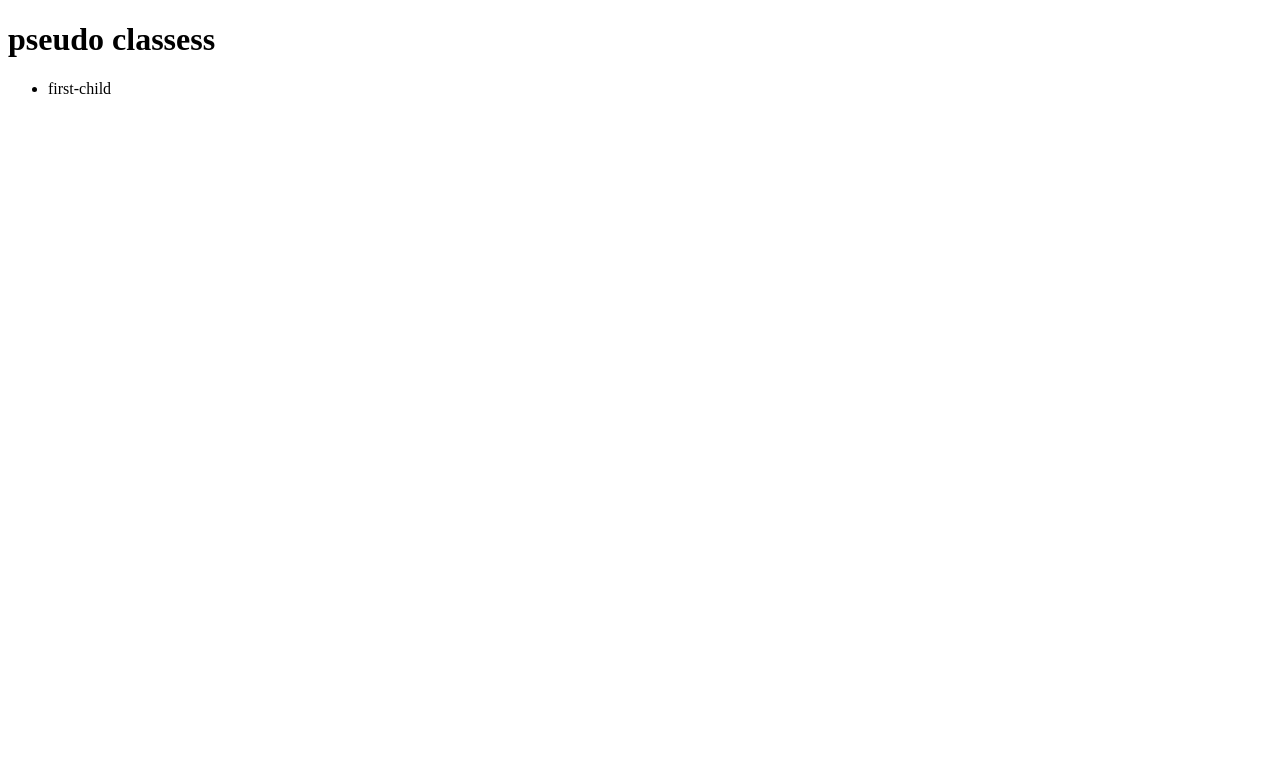
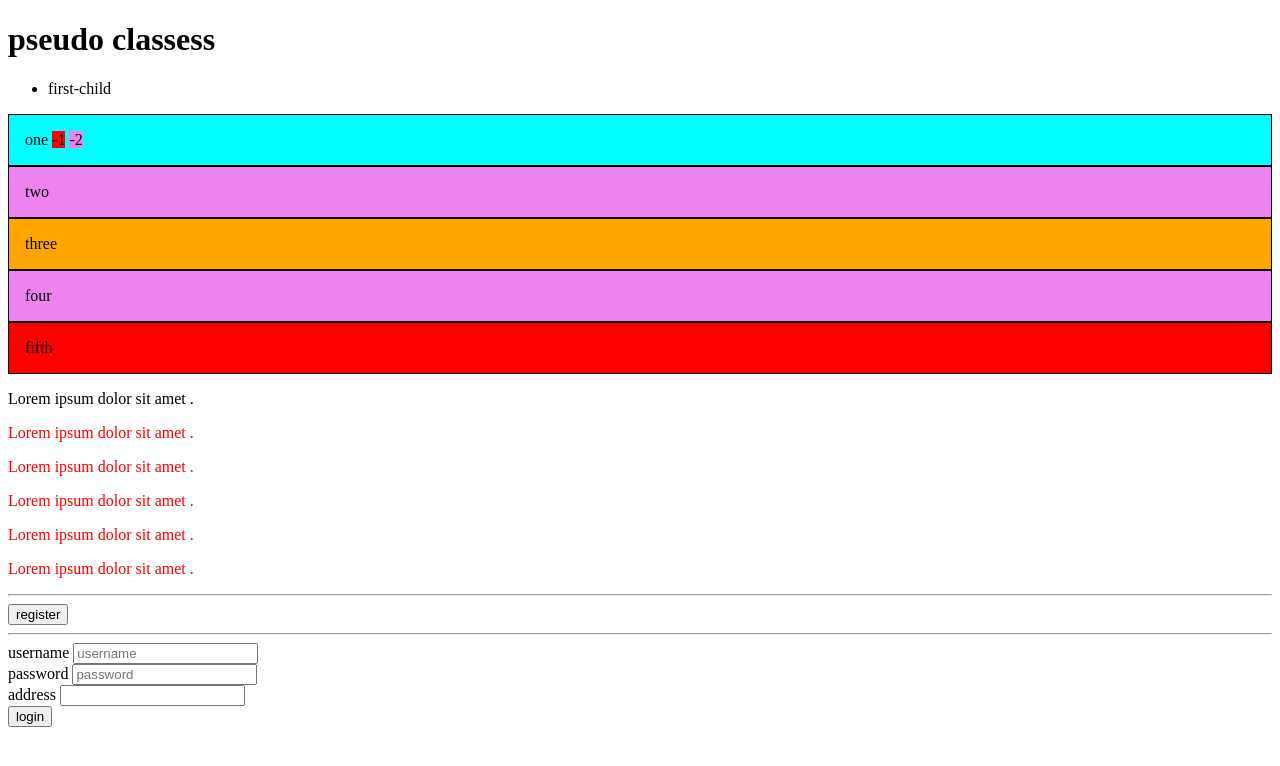
Before and after one commit to sagartmg2/baisakh-2, a plain HTML site: page pseudo.html in a window 1280 px wide. Drawn offline with Linux system fonts and the light colour scheme.

Commit message:
pseduo class

```diff
--- a/pseudo.html
+++ b/pseudo.html
@@ -6,6 +6,65 @@
     <meta http-equiv="X-UA-Compatible" content="IE=edge">
     <meta name="viewport" content="width=], initial-scale=1.0">
     <title>Document</title>
+    <style>
+        .child {
+            padding: 1rem;
+            border: 1px solid black;
+        }
+
+        /* .child.first {
+            color: red;
+        } */
+
+        /* .parent :first-child{
+            color:red;
+        } */
+
+        .parent :first-child {
+            background-color: cyan;
+        }
+
+
+        .child :first-child {
+            background-color: red;
+        }
+
+        .child:last-child {
+            background-color: red;
+        }
+
+        .child:nth-child(3) {
+            background-color: orange;
+        }
+
+        .parent :nth-child(2n) {
+            background-color: violet;
+        }
+
+        h1:hover {
+            color: red;
+        }
+
+        button:focus {
+            background-color: aqua;
+        }
+
+        /* .contents .first{
+            color:red;
+        } */
+
+        /* .contents :first-child{
+            color:red;
+        } */
+
+        /* .contents :not(.first){
+            color:red;
+        } */
+
+        .contents :not(:first-child) {
+            color: red;
+        }
+    </style>
 </head>
 
 <body>
@@ -16,6 +75,61 @@
         </li>
     </ul>
 
+
+    <div class="parent">
+        <div class="child first">one
+            <span>-1</span>
+            <span>-2</span>
+        </div>
+        <div class="child">two</div>
+        <div class="child ">three</div>
+        <div class="child">four</div>
+        <div class="child">fifth</div>
+    </div>
+
+    <div class="contents">
+        <p class="first">
+            Lorem ipsum dolor sit amet .
+        </p>
+        <p>
+            Lorem ipsum dolor sit amet .
+        </p>
+        <p>
+            Lorem ipsum dolor sit amet .
+        </p>
+        <p>
+            Lorem ipsum dolor sit amet .
+        </p>
+        <p>
+            Lorem ipsum dolor sit amet .
+        </p>
+        <p>
+            Lorem ipsum dolor sit amet .
+        </p>
+    </div>
+
+    <hr>
+    <button>
+        register
+    </button>
+
+    <hr>
+    <form>
+        <div>
+            <label for="">username</label>
+            <input placeholder="username"  />
+        </div>
+        <div>
+            <label for="password">password</label>
+            <input type="password" id="password"  placeholder="password" />
+        </div>
+        <div>
+            <label >address</label>
+            <input type="text"  />
+        </div>
+        <button>login</button>
+    </form>
+
 </body>
 
 </html>
```
Also changed, not shown: index.html (+6 -0 lines), measurement-units.html (+46 -6 lines).
